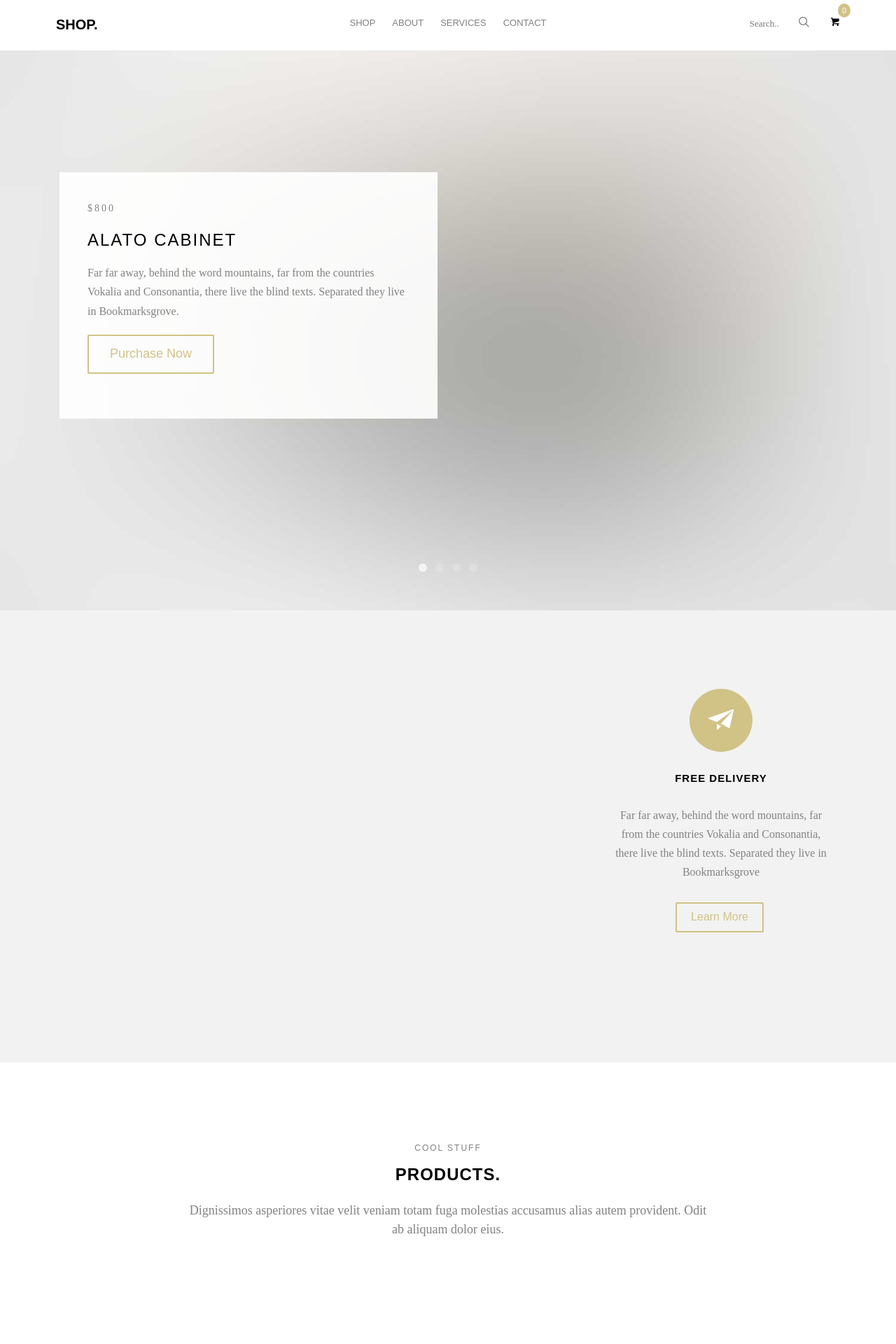
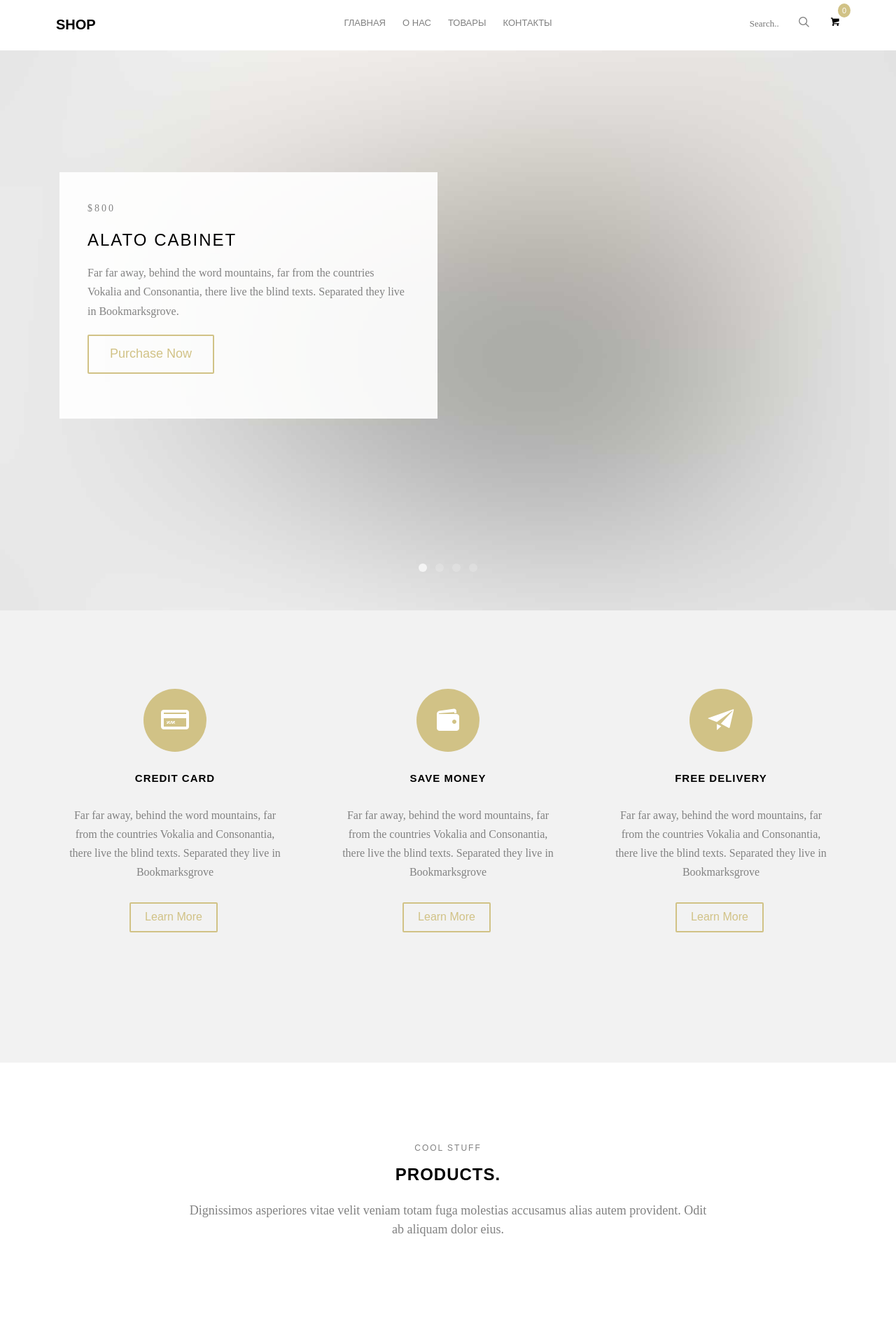
Before and after one commit to Toktorov/DjangoStore, a Django app: page / in a window 1280 px wide. Shown: the top 1920 px of the page at 70% size. Run offline with Django 3.2, Linux system fonts and the light colour scheme; data that the repository does not hold is empty; some libraries are stand-ins or nearby versions; some web fonts are replaced.

Commit message:
some changes

```diff
--- a/templates/categories/index.html
+++ b/templates/categories/index.html
@@ -19,7 +19,7 @@
             <div class="product">
                 <div class="product-grid">
                     {% for image in category.category_image.all %}
-                    <img src="{{ image.image.url }}" alt="" height="350px" width="350px">
+                    <img src="{{ image.image.url }}" alt="" height="100%" width="100%">
                     {% endfor %}
                 </div>
                 <div class="desc">
--- a/templates/include/navbar.html
+++ b/templates/include/navbar.html
@@ -2,19 +2,20 @@
     <div class="container">
         <div class="row">
             <div class="col-md-3 col-xs-2">
-                <div id="fh5co-logo"><a href="index.html">Shop.</a></div>
+                <div id="fh5co-logo"><a href="{% url 'category_index' %}">Shop</a></div>
             </div>
             <div class="col-md-6 col-xs-6 text-center menu-1">
                 <ul>
                     <li class="has-dropdown">
-                        <a href="product.html">Shop</a>
+                        <a href="{% url 'category_index' %}">Главная</a>
                         <ul class="dropdown">
-                            <li><a href="single.html">Single Shop</a></li>
+                            <li><a href="single.html">Категории</a></li>
+                            <li><a href="single.html">Новинки</a></li>
                         </ul>
                     </li>
-                    <li><a href="about.html">About</a></li>
+                    <li><a href="about.html">О нас</a></li>
                     <li class="has-dropdown">
-                        <a href="services.html">Services</a>
+                        <a href="services.html">Товары</a>
                         <ul class="dropdown">
                             <li><a href="#">Web Design</a></li>
                             <li><a href="#">eCommerce</a></li>
@@ -22,7 +23,15 @@
                             <li><a href="#">API</a></li>
                         </ul>
                     </li>
-                    <li><a href="contact.html">Contact</a></li>
+                    <li class="has-dropdown">
+                        <a href="services.html">Контакты</a>
+                        <ul class="dropdown">
+                            <li><a href="tel: +99677777777">+99677777777</a></li>
+                            <li><a href="tel: +99633333333">+99633333333</a></li>
+                            <li><a href="tel: +99666666666">+99666666666</a></li>
+                            <li><a href="tel: +996555555555">+996555555555</a></li>
+                        </ul>
+                    </li>
                 </ul>
             </div>
             <div class="col-md-3 col-xs-4 text-right hidden-xs menu-2">
--- a/templates/index.html
+++ b/templates/index.html
@@ -268,7 +268,7 @@
 
 									<span class="counter js-counter" data-from="0" data-to="22070" data-speed="5000"
 										data-refresh-interval="50">1</span>
-									<span class="counter-label">Creativity Fuel</span>
+									<span class="counter-label">Посещений</span>
 
 								</div>
 							</div>
@@ -280,7 +280,7 @@
 
 									<span class="counter js-counter" data-from="0" data-to="450" data-speed="5000"
 										data-refresh-interval="50">1</span>
-									<span class="counter-label">Happy Clients</span>
+									<span class="counter-label">Клиентов</span>
 								</div>
 							</div>
 							<div class="col-md-3 col-sm-6 animate-box">
@@ -290,7 +290,7 @@
 									</span>
 									<span class="counter js-counter" data-from="0" data-to="700" data-speed="5000"
 										data-refresh-interval="50">1</span>
-									<span class="counter-label">All Products</span>
+									<span class="counter-label">Товаров</span>
 								</div>
 							</div>
 							<div class="col-md-3 col-sm-6 animate-box">
@@ -299,9 +299,9 @@
 										<i class="icon-clock"></i>
 									</span>
 
-									<span class="counter js-counter" data-from="0" data-to="5605" data-speed="5000"
+									<span class="counter js-counter" data-from="0" data-to="10" data-speed="5000"
 										data-refresh-interval="50">1</span>
-									<span class="counter-label">Hours Spent</span>
+									<span class="counter-label">Лет на рынке</span>
 
 								</div>
 							</div>
```
